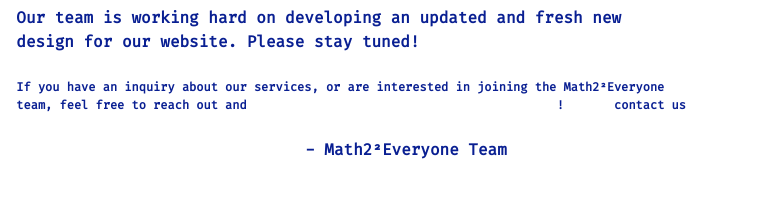
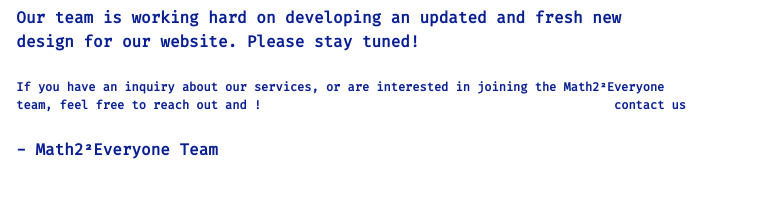
Before and after one commit to Math22Everyone/Math22Everyone.github.io, a plain HTML site: page index.html in a window 1280 px wide. Shown: the part 242-440 px from the top of the page, 505-1280 px from the left. Drawn offline with nearby package versions, Linux system fonts and the light colour scheme.

Commit message:
Update index.html

```diff
--- a/index.html
+++ b/index.html
@@ -44,7 +44,7 @@
 					<br><br>
 					<div class = "contact">
 						If you have an inquiry about our services, or are interested in joining the Math2²Everyone <br>
-						team, feel free to reach out and <a href ="https://www.linkedin.com/company/math22everyone">contact us<a>!
+						team, feel free to reach out and <a href ="https://www.linkedin.com/company/math22everyone">contact us</a>!
 					</div>
 						<br>
 						- Math2²Everyone Team
```
